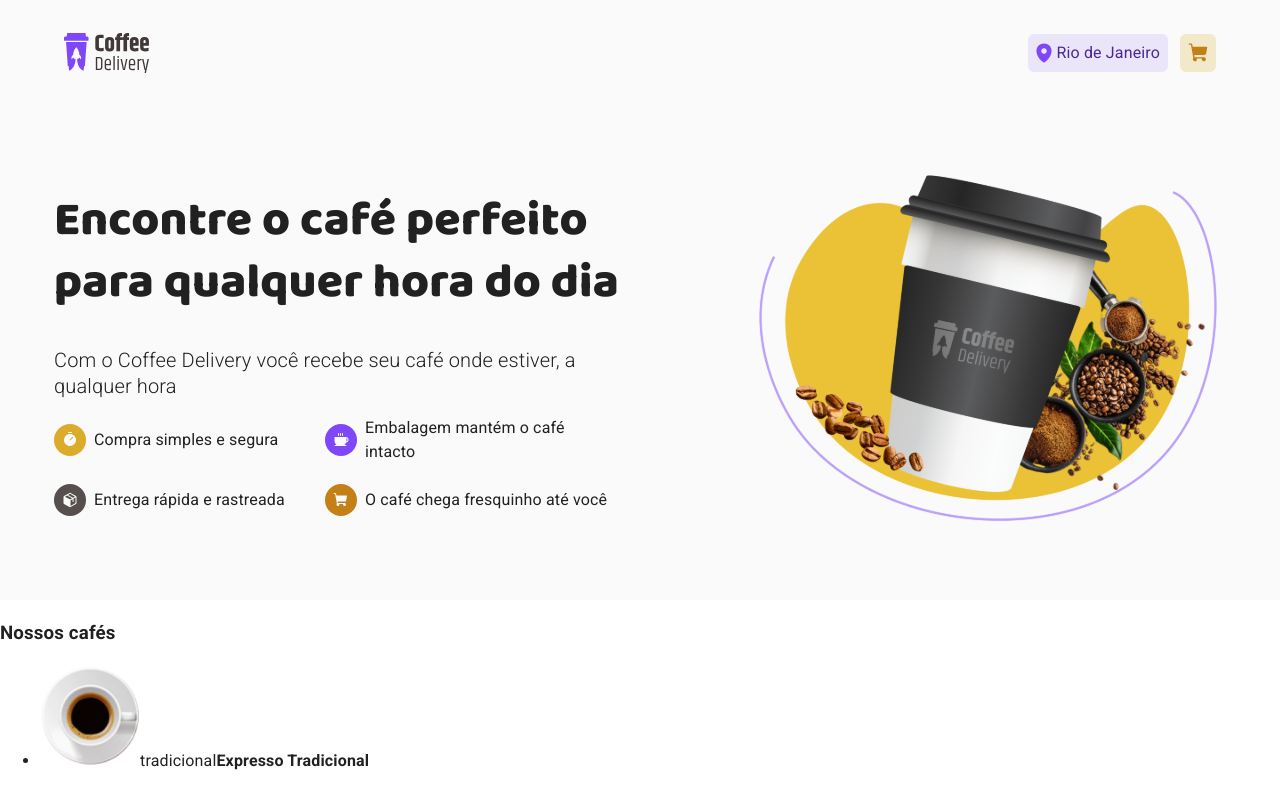
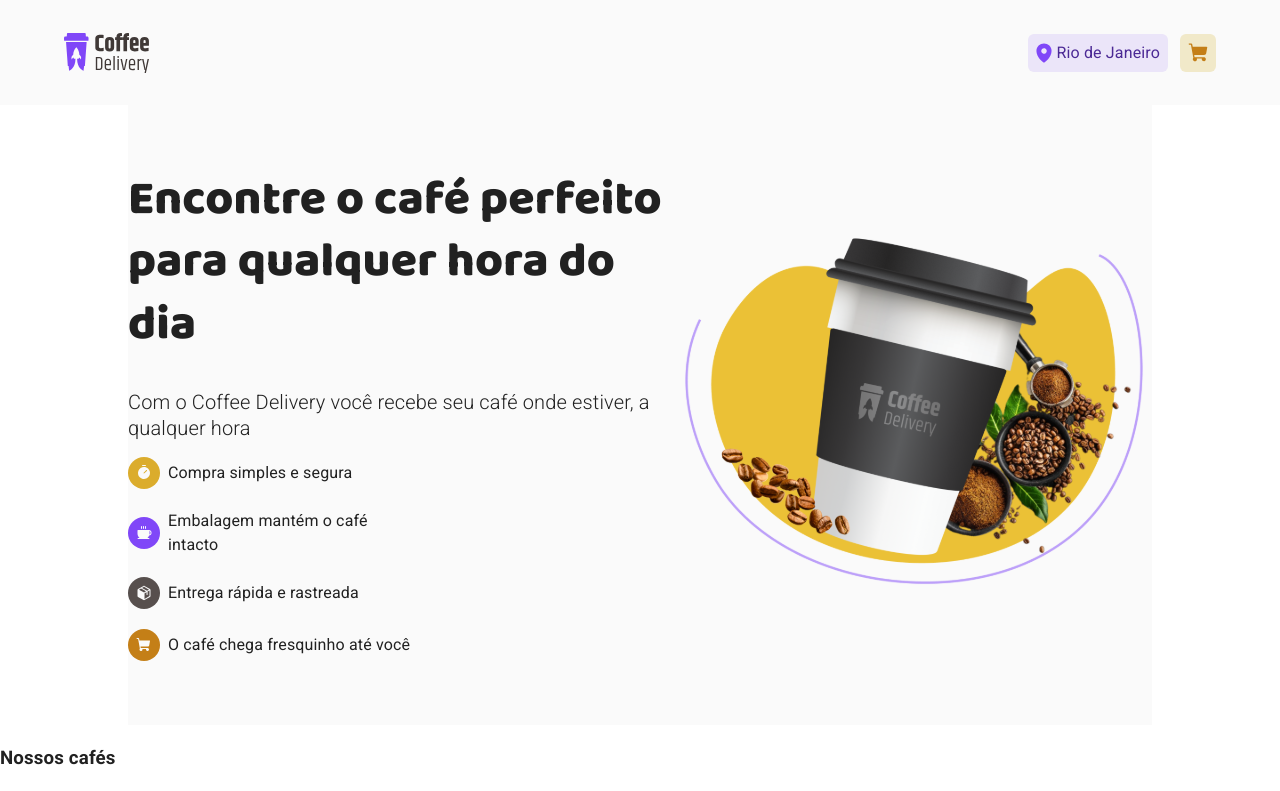
Before and after one commit to MoisesSantana/coffe-delivery, a React (Vite) app: page / in a window 1280 px wide. Shown: the top 791 px of the page. Built offline with nearby package versions, Linux system fonts and the light colour scheme.

Commit message:
:bug: corrige a forma de alinhar conteúdos no Hero

```diff
--- a/src/pages/Home/components/Hero/hero-styled.ts
+++ b/src/pages/Home/components/Hero/hero-styled.ts
@@ -3,9 +3,11 @@ import { Box, styled } from '@mui/material';
 export const HeroContainer = styled(Box)`
   background-color: #fafafa;
   padding: 4rem 0;
+  margin: 0 auto;
   display: flex;
   align-items: center;
-  justify-content: space-around;
+  justify-content: space-between;
+  width: 80%;
 
   .left-content {
     display: flex;
```
